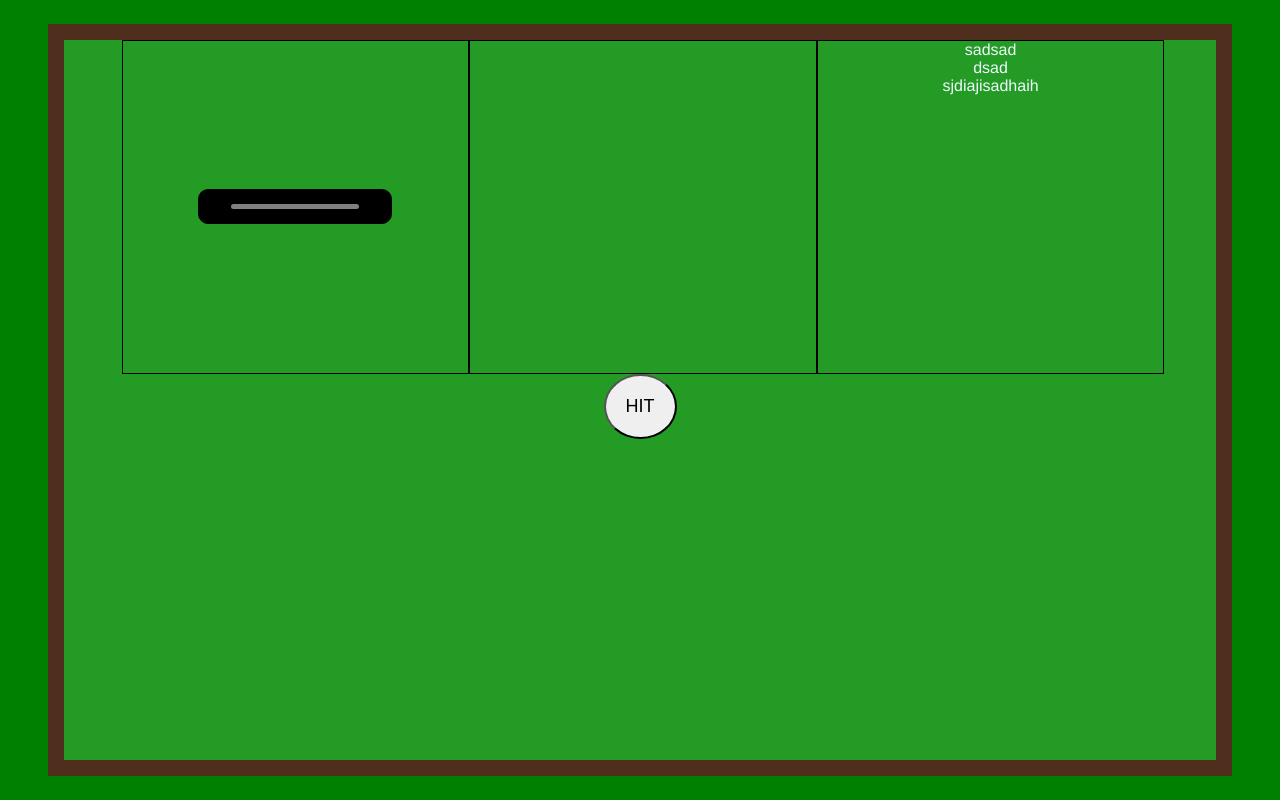
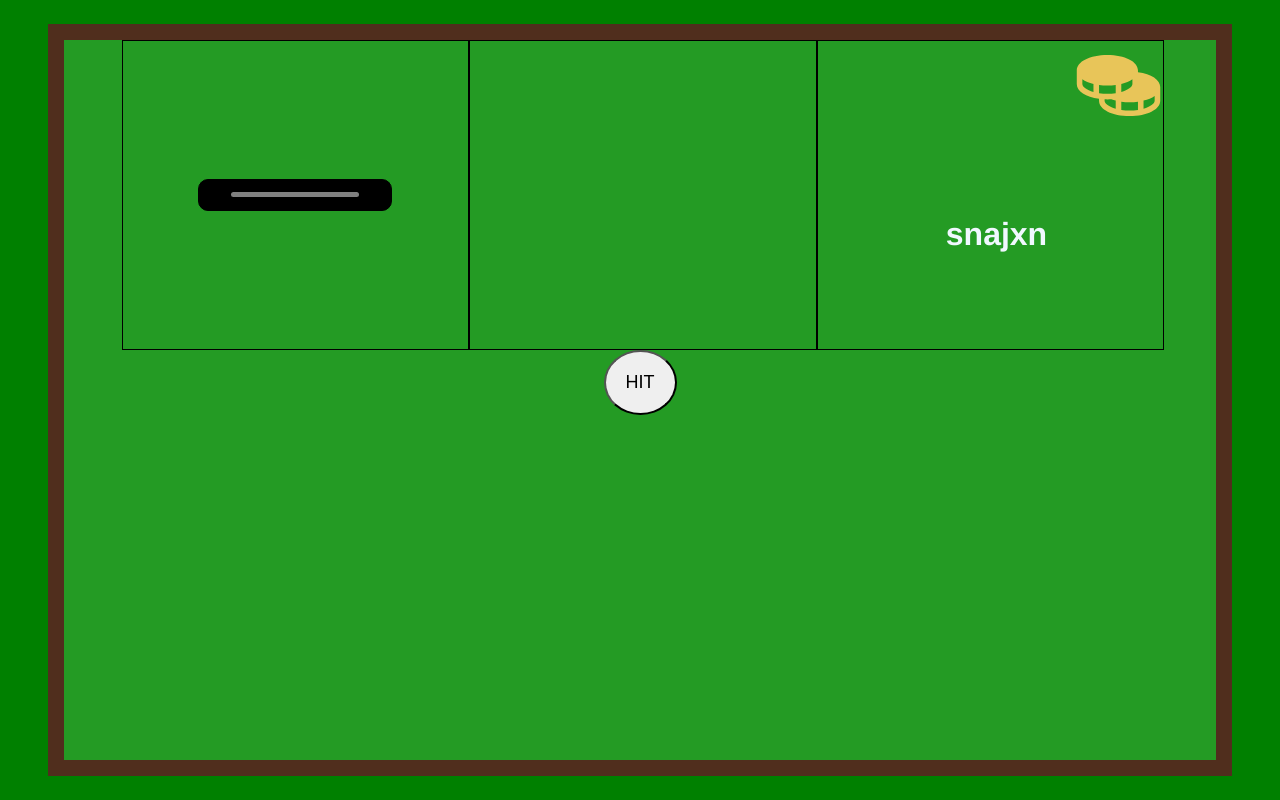
Before and after one commit to RafaelMurrieta/BlackJackM.github.io, a Vue app: page / in a window 1280 px wide. Built offline with nearby package versions, Linux system fonts and the light colour scheme.

Commit message:
Elementos de banco

```diff
--- a/src/components/monyArea.vue
+++ b/src/components/monyArea.vue
@@ -1,13 +1,37 @@
 <template>
     <div class="container-money">
-        <div class="smallchange">sadsad</div>
-        <div class="money">dsad</div>
-        sjdiajisadhaih
+        <div class="smallchange">
+            <img src="../assets/images/moneyTwo.svg">
+        </div>
+        <div class="money">
+            <h1>snajxn</h1>
+        </div>
     </div>
 </template>
 
 <style>
-
+.container-money{
+    display: grid;
+}
+.smallchange{
+    display: flex;
+    justify-content: right;
+    height: 80%;
+    align-items: start;
+}
+.smallchange > img{
+    position:absolute;
+    width: 7%;
+}
+.money{
+    display: grid;
+    text-align: center;
+}
+.money h1{
+    margin-left: 10%;
+    position: absolute;
+    font-size: 2rem;
+}
 </style>
 
 <script>
```
Also changed, not shown: src/assets/images/moneyTwo.svg (added).
